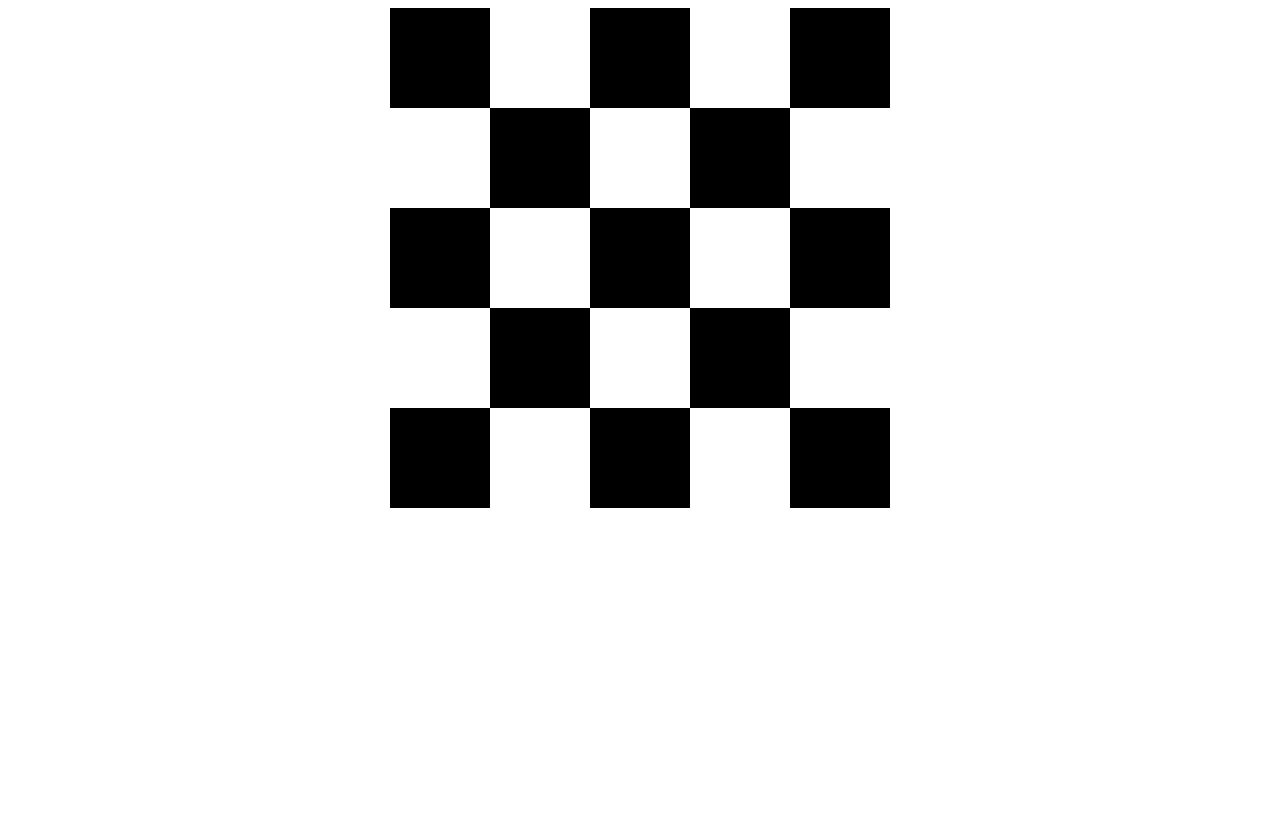
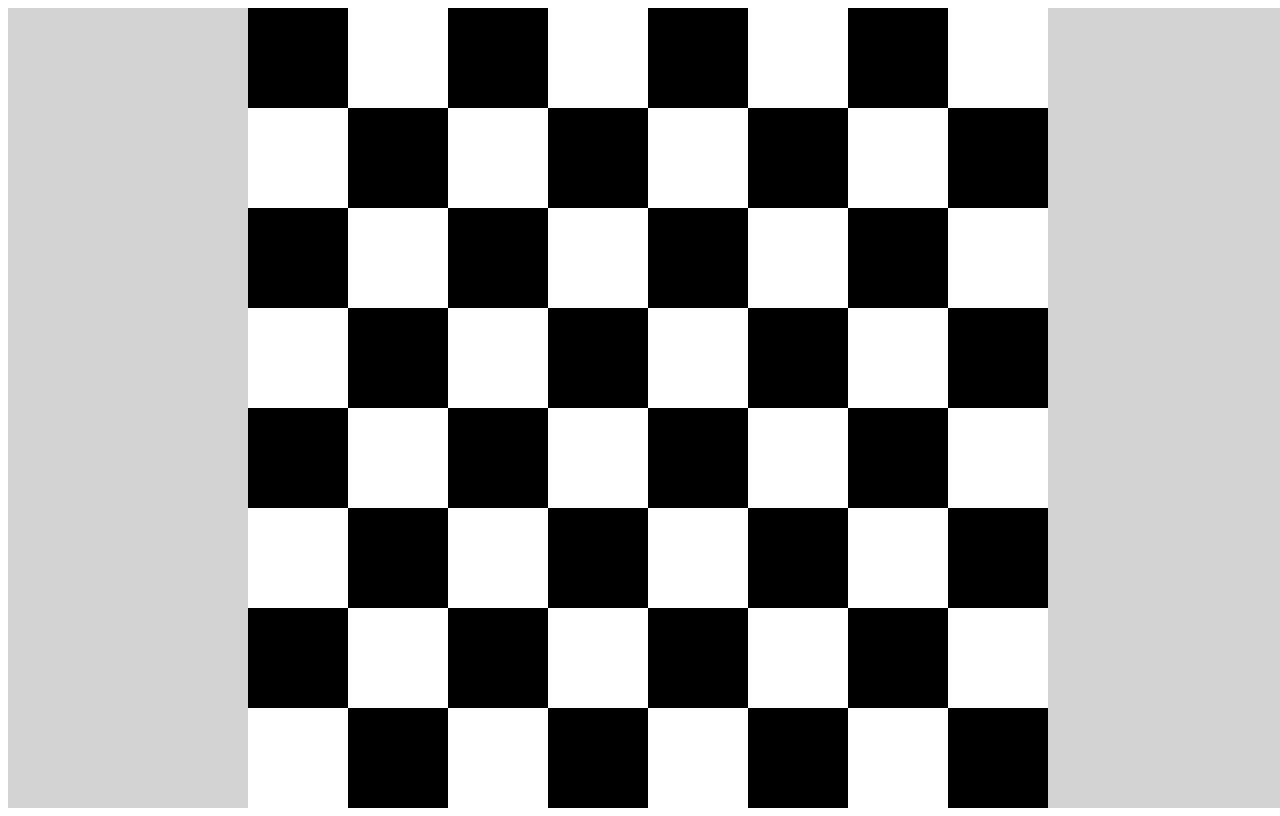
Before and after one commit to DGChoi3904/2023-2-22-loop_practice-first, a plain HTML site: page chessboard.html in a window 1280 px wide. Drawn offline with Linux system fonts and the light colour scheme.

Commit message:
행과 열을 8x8로 수정, root의 디스플레이, 배경색을 변경하고 안의 요소들을 중앙정렬로 맞춤.

```diff
--- a/chessboard.html
+++ b/chessboard.html
@@ -12,16 +12,23 @@
     //flex를 활용하여 row를 기준으로 만든 체스보드판
     //root 변수를 선언하고 DOM안 선언된 #root를 할당
     let root = document.getElementById("root");
+    //root에 스타일 지정
+    root.style.width = "100vw";
+    root.style.height = "100vh";
+    root.style.display = "flex";
+    root.style.flexDirection = "column";
+    root.style.justifyContent = "center";
+    root.style.backgroundColor = "lightgrey";
     //5행을 만들기위해 쓴 for문
-    for (let i = 0; i < 5; i++){
+    for (let i = 0; i < 8; i++){
       //행을 위한 divP 변수 선언, 새로운 div 생성 및 할당.
       let divP = document.createElement("div");
       //divP의 스타일 설정. flex 및 메인축 중앙정렬, 높이를 각각 100px로 설정.
       divP.style.display = "flex";
       divP.style.justifyContent = "center";
       divP.style.height = "100px";
-      //5열을 만들기위해 쓴 for문
-      for(let j = 0; j < 5; j++) {
+      //8열을 만들기위해 쓴 for문
+      for(let j = 0; j < 8; j++) {
         //열을 위한 divC 변수 선언, 새로운 div 생성 및 할당.
         let divC = document.createElement("div");
         //divC의 스타일 설정. 길이를 각각 100px으로 지정
```
